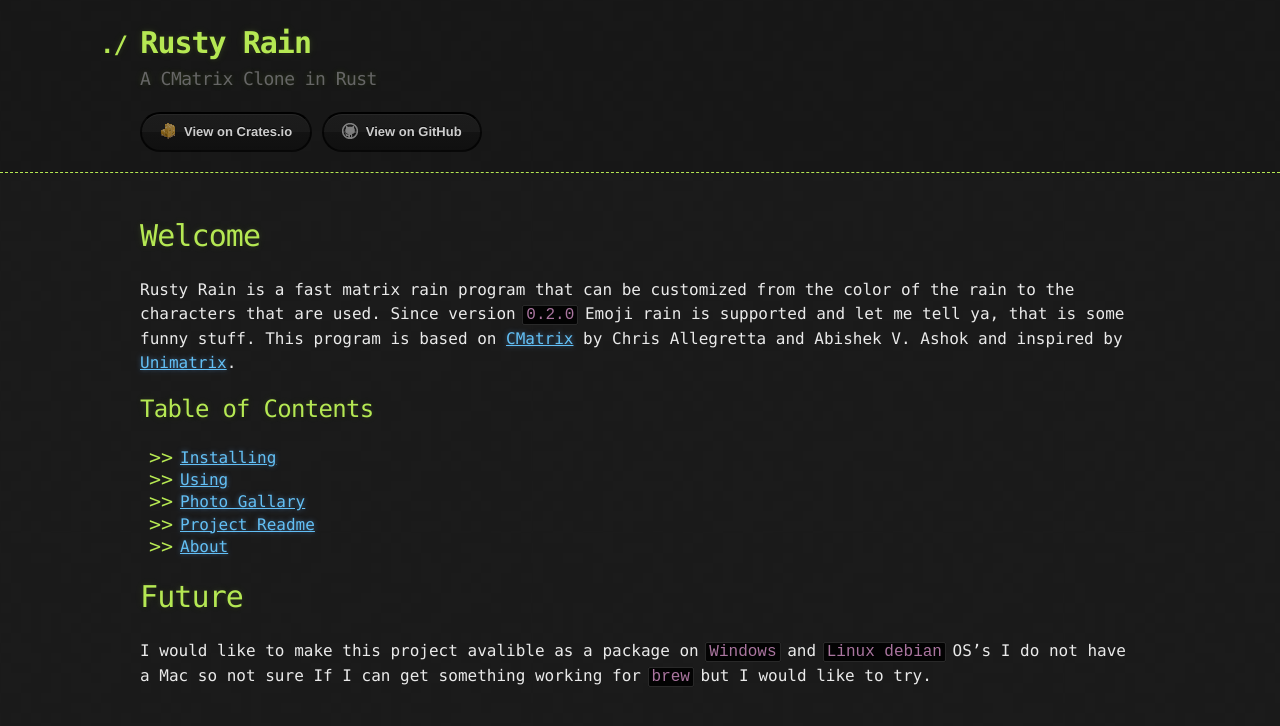
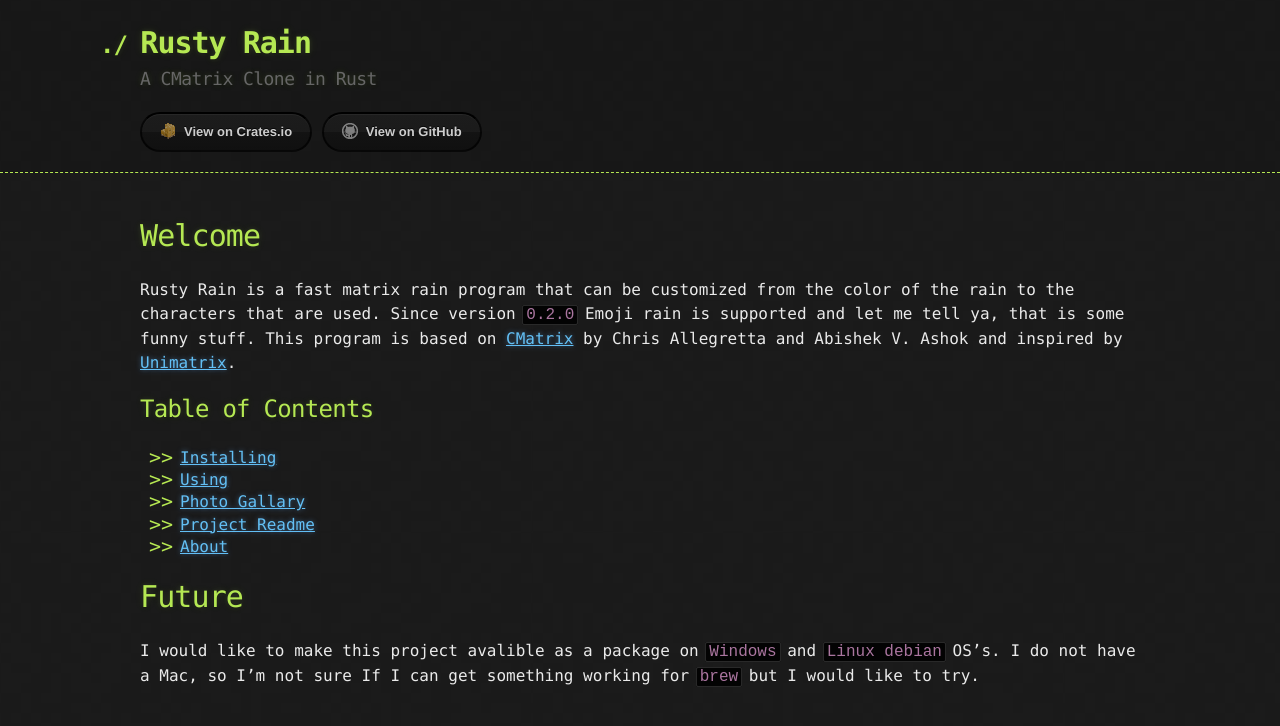
Before and after one commit to cowboy8625/rusty-rain, a Jekyll site: the page built from index.md, in a window 1280 px wide. Shown: the top 726 px of the page. Built offline with Jekyll 4.4.1, drawn with Linux system fonts in a browser that asks for light colours; our own code applies the rules of GitHub Pages for plain Markdown files.

```diff
--- a/index.md
+++ b/index.md
@@ -18,5 +18,5 @@ by Chris Allegretta and Abishek V. Ashok  and inspired by [Unimatrix](https://gi
 
 # Future
 
-I would like to make this project avalible as a package on `Windows` and `Linux debian` OS's I do not have a Mac so not sure
+I would like to make this project avalible as a package on `Windows` and `Linux debian` OS's.  I do not have a Mac, so I'm not sure
 If I can get something working for `brew` but I would like to try.
```
